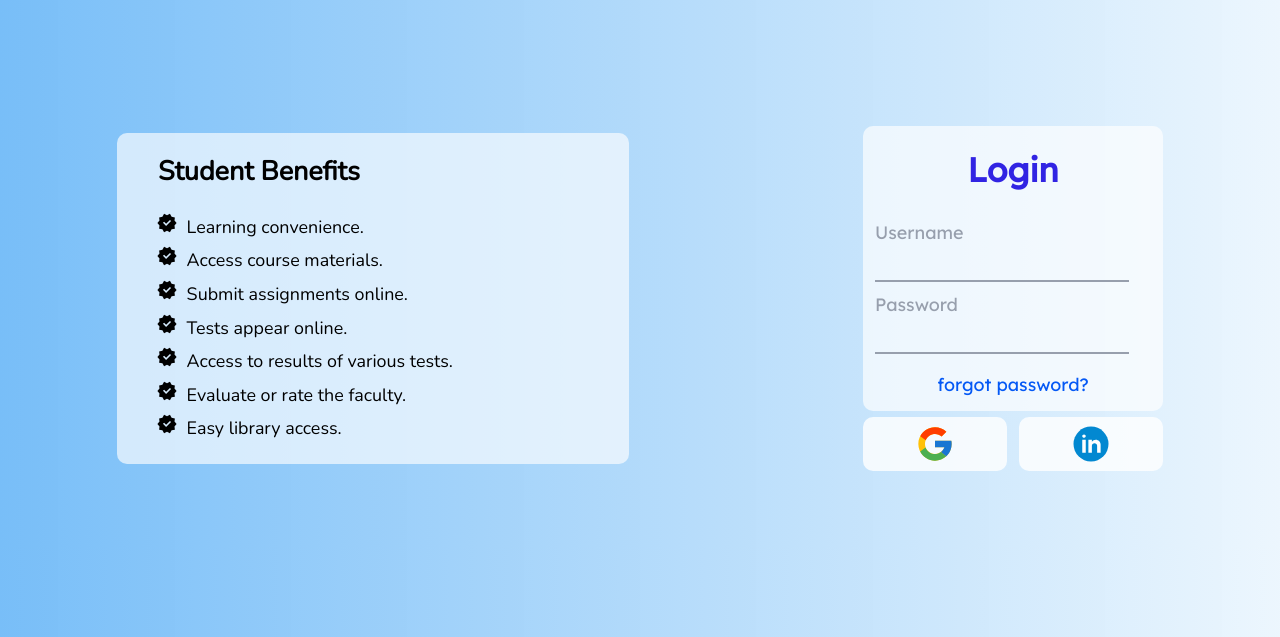
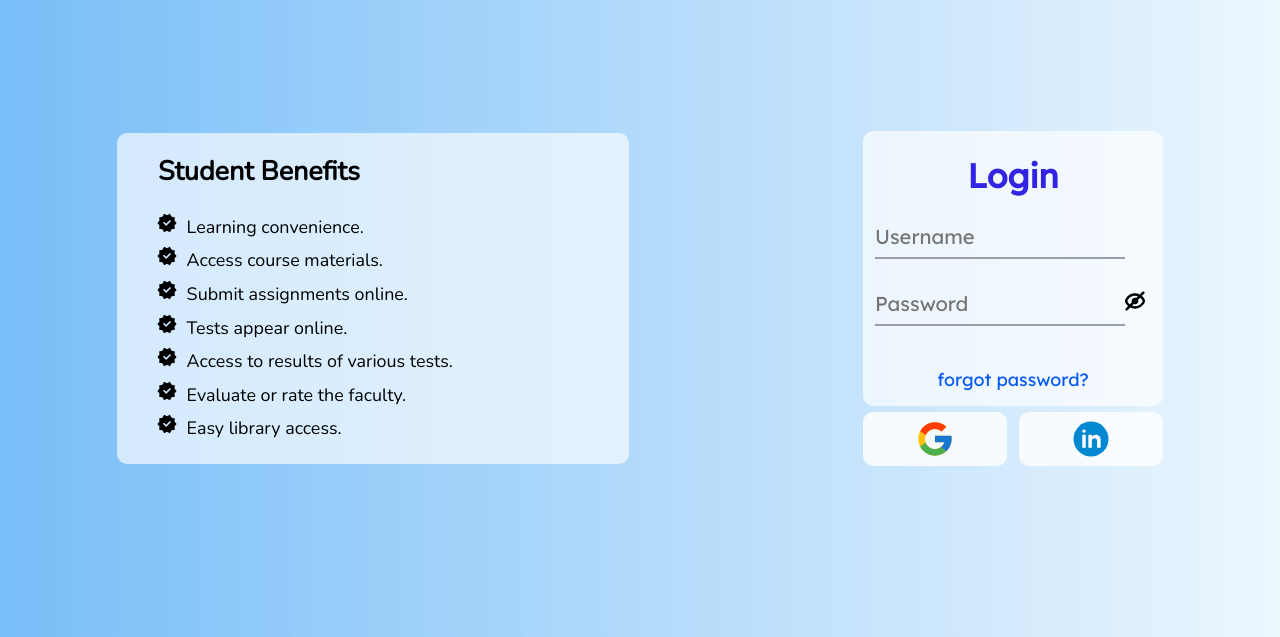
Before and after one commit to sreyas40/Linways_ASIET, a plain HTML site: page index.html in a window 1280 px wide. Shown: the part 163-800 px from the top of the page. Drawn offline with nearby package versions, Linux system fonts and the light colour scheme.

Commit message:
included password visible/hidden feature

```diff
--- /dev/null
+++ b/app.js
@@ -0,0 +1,16 @@
+function passwordEye() {
+    let password = document.getElementById("password");
+    let eyeV = document.getElementById("eye_v");
+    let eyeH = document.getElementById("eye_h");
+
+    if (password.type === 'password') {
+        password.type = 'text';
+        eyeV.style.display = "block";
+        eyeH.style.display = "none";
+    }
+    else {
+        password.type = 'password';
+        eyeV.style.display = "none";
+        eyeH.style.display = "block";
+    }
+}
--- a/index.html
+++ b/index.html
@@ -38,10 +38,14 @@
             <section class="login">
                 <h2>Login</h2>
                 <form action="#">
-                    <label for="user">Username</label>
-                    <input type="text" name="username" id="user" required>
-                    <label for="password">Password</label>
-                    <input type="text" name="password" id="password" required>
+                    <input type="text" name="username" id="user" required placeholder="Username">
+                    <input type="password" name="password" id="password" required placeholder="Password">
+
+                    <span class="eye" onclick="passwordEye()">
+                       <img class="eye_child"  id="eye_h" src="icons_res/eye-crossed.svg" alt="password hidden">
+                       <img class="eye_child" id="eye_v" src="icons_res/eye.svg" alt="password shown">
+                    </span>
+
                     <input type="submit" hidden>
                 </form>
                 <a href="#" class="help_pass">forgot password?</a>
@@ -61,6 +65,7 @@
         </section>
     </section>
     <section class="footer"></section>
+    <script src="app.js"></script>
 </body>
 
 </html>
--- a/styles.css
+++ b/styles.css
@@ -104,10 +104,7 @@ form {
     color: #3124e3;
 }
 
-form>label {
-    font-size: .8em;
-    color: #979fad;
-}
+
 
 .help_pass {
     text-decoration: none;
@@ -120,7 +117,8 @@ form>label {
 input {
     max-width: 300px;
     min-width: 250px;
-    margin-bottom: 2%;
+    margin-bottom: 10%;
+    padding: 0 0 3% 0;
     border: none;
     border-bottom: solid 2px #979fad;
     outline: 0;
@@ -137,7 +135,17 @@ input:focus {
     justify-content: space-between;
     min-width: 290px;
 }
+.eye{
+    position: absolute;
 
+}
+.eye_child{
+    height: 20px;
+    width: auto;
+}
+#eye_v{
+    display: none;
+}
 .logo {
     width: 40px;
     height: auto;
@@ -194,7 +202,7 @@ input:focus {
         width: 85%;
     }
 }
-@media(max-width:400px){
+@media(max-width:485px){
    .header{
     justify-content: center;
    }
```
Also changed, not shown: icons_res/eye-crossed.svg (added), icons_res/eye.svg (added).
